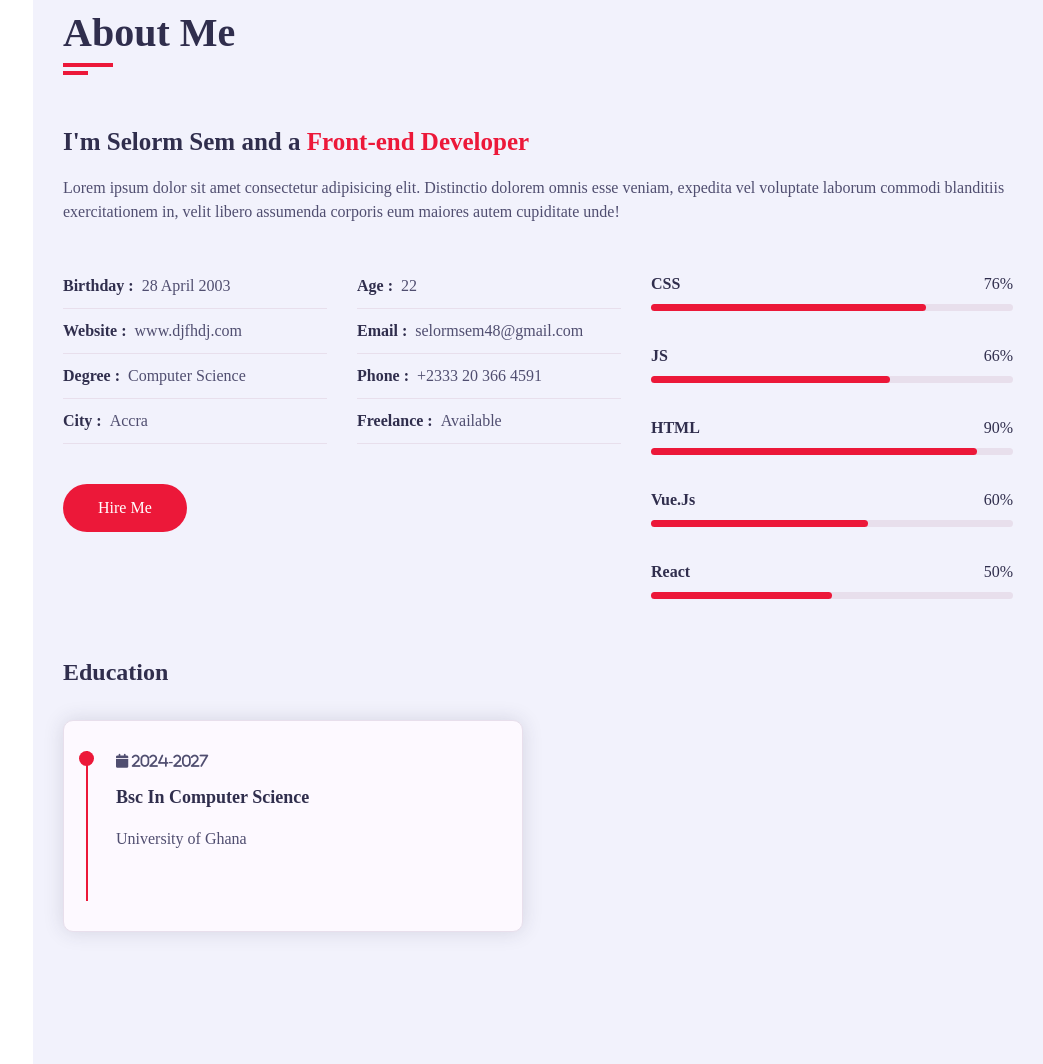
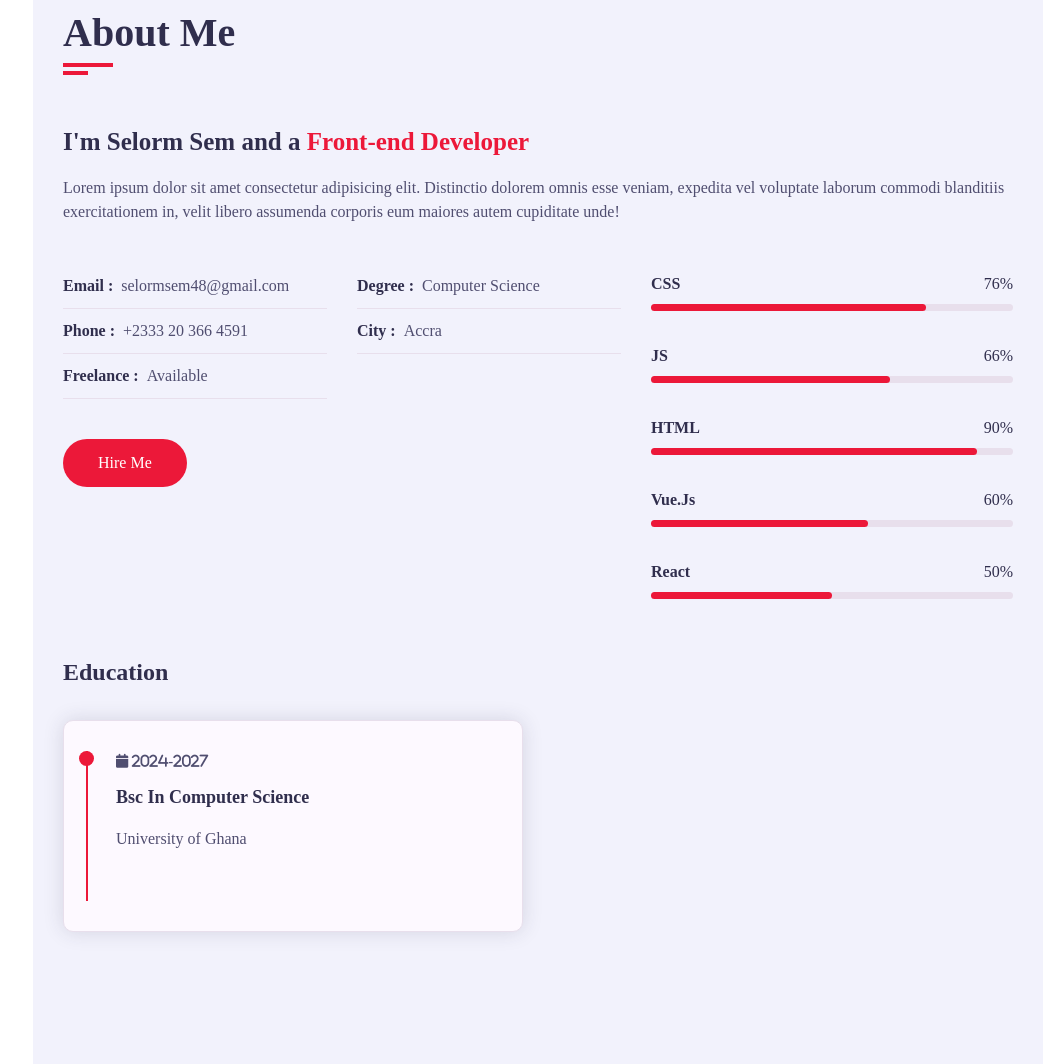
Before and after one commit to miss-sem/My-Portfolio, a plain HTML site: page index.html in a window 1280 px wide. Shown: the part 857-1921 px from the top of the page, without its empty margins (237-1280 px from the left). Drawn offline with nearby package versions, Linux system fonts and the light colour scheme; a web font is replaced by a local one.

Commit message:
modified: index html

```diff
--- a/index.html
+++ b/index.html
@@ -139,15 +139,15 @@
                 <div class="row">
                   <div class="personal-info padd-15">
                     <div class="row">
-                      <div class="info-item padd-15">
+                      <!-- <div class="info-item padd-15">
                         <p>Birthday : <span>28 April 2003</span></p>
-                      </div>
-                      <div class="info-item padd-15">
+                      </div> -->
+                      <!-- <div class="info-item padd-15">
                         <p>Age : <span>22</span></p>
-                      </div>
-                      <div class="info-item padd-15">
+                      </div> -->
+                      <!-- <div class="info-item padd-15">
                         <p>Website : <span>www.djfhdj.com</span></p>
-                      </div>
+                      </div> -->
                       <div class="info-item padd-15">
                         <p>Email : <span>selormsem48@gmail.com</span></p>
                       </div>
```
